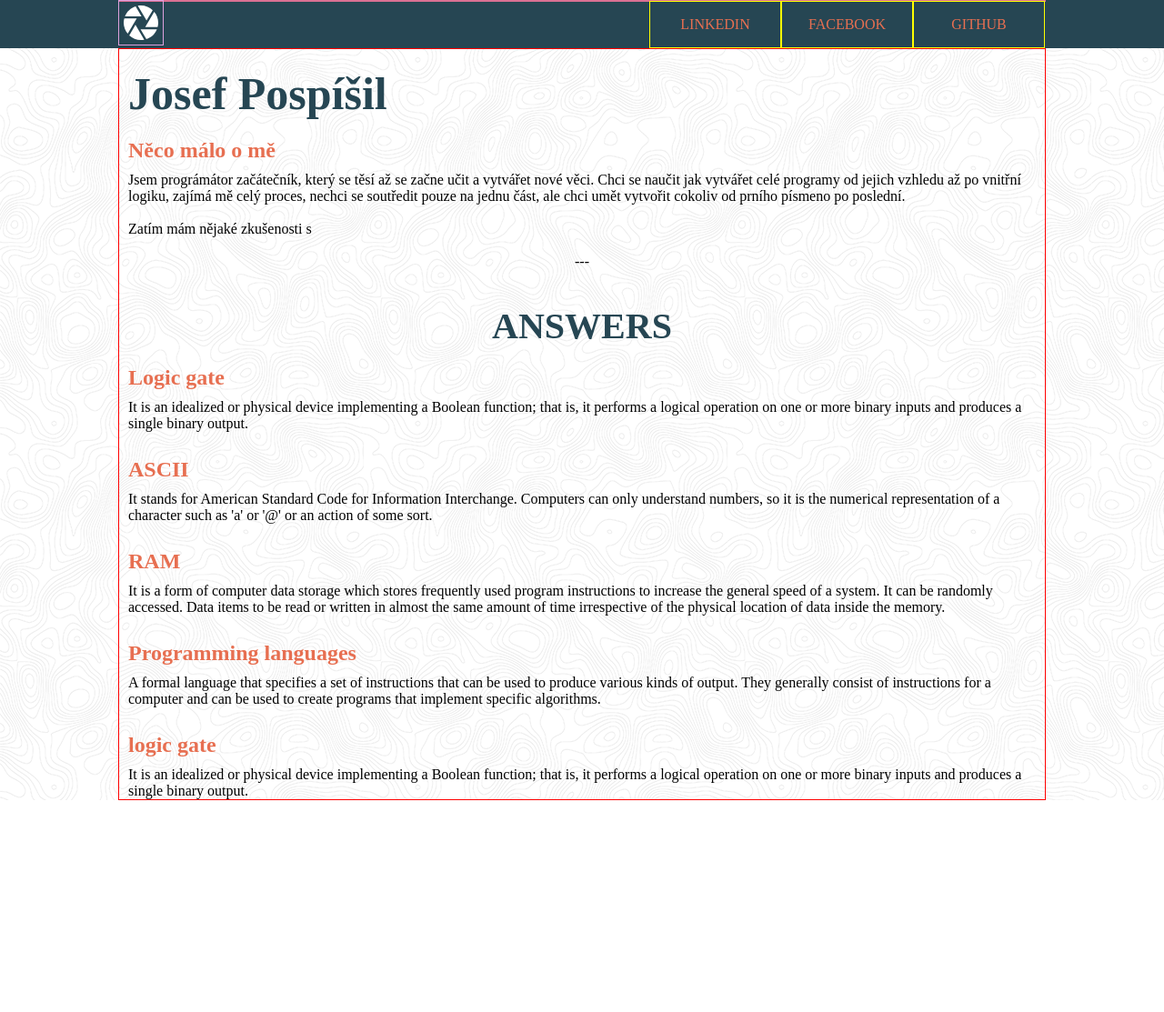
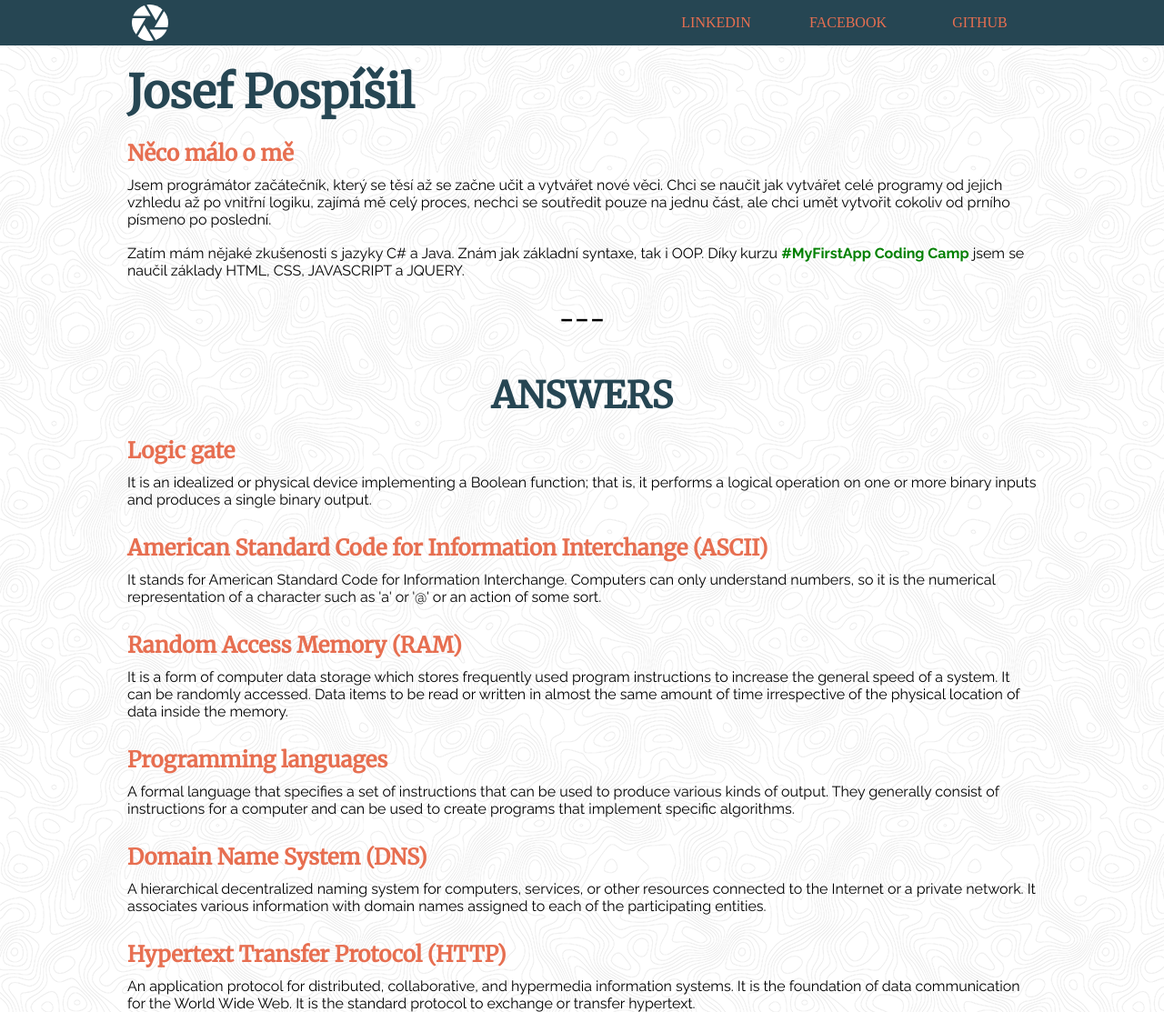
Before and after one commit to asgardpepa/WebsiteGreenFox0, a plain HTML site: page index.html in a window 1280 px wide. Shown: the whole page at 91% size. Before the commit the page ends 880 px from the top, so only its background shows below. Drawn offline with Linux system fonts and the light colour scheme; a web font is replaced by a local one.

Commit message:
Project done

```diff
--- a/index.html
+++ b/index.html
@@ -6,7 +6,8 @@
     <meta name="viewport" content="width=device-width, initial-scale=1.0">
     <link rel="stylesheet" href="styles.css">
     <link rel="preconnect" href="https://fonts.gstatic.com">
-<link href="https://fonts.googleapis.com/css2?family=Girassol&display=swap" rel="stylesheet">
+    <link rel="preconnect" href="https://fonts.gstatic.com">
+    <link href="https://fonts.googleapis.com/css2?family=Merriweather:ital,wght@0,300;0,400;1,300;1,400&family=Raleway:ital,wght@0,100;0,200;0,300;0,400;0,500;0,600;0,700;0,800;0,900;1,100;1,200;1,300;1,400;1,500;1,600;1,700;1,800;1,900&display=swap" rel="stylesheet">
     <title>Josef Pospíšil</title>
 </head>
 <body>
@@ -16,56 +17,67 @@
             <ul>
                 <li><a href="https://github.com/asgardpepa" target="_blank">GITHUB</a></li>
                 <li><a href="https://www.facebook.com/josef.pospisil.925/" target="_blank">FACEBOOK</a></li>
-                <li><a href="#">LINKEDIN</a></li>
+                <li><a href="https://www.linkedin.com/in/josef-posp%C3%AD%C5%A1il-7a8b4a184/" target="_blank">LINKEDIN</a></li>
             </ul>
             <div class="clearfix"></div>
         </nav>
     </header>
 
     <main>
-        <div>
-            <h1>Josef Pospíšil</h1>
+        <div id="AboutMe">
+            <h1><strong>Josef Pospíšil</strong></h1>
             <h2>Něco málo o mě</h2>
             <p>Jsem prográmátor začátečník, který se těsí až se začne učit a vytvářet nové věci.
                 Chci se naučit jak vytvářet celé programy od jejich vzhledu až po vnitřní logiku,
                 zajímá mě celý proces, nechci se soutředit pouze na jednu část, ale chci umět
                 vytvořit cokoliv od prního písmeno po poslední.
+            </p><br>
+            <p>Zatím mám nějaké zkušenosti s jazyky C# a Java. Znám jak základní syntaxe, tak i OOP.
+                Díky kurzu <a href="https://www.greenfoxacademy.cz/myfirstapp-coding-camp">#MyFirstApp Coding Camp</a> jsem se naučil
+                základy HTML, CSS, JAVASCRIPT a JQUERY.
             </p>
-            <br>
-            <p>Zatím mám nějaké zkušenosti s  </p>
-        </div>
-        <br>
-        <p id="separator">---</p>
-        <br>
+
+
+        </div><br>
+
+        <p id="separator">---</p><br>
+
         <h1 id="answersH1">ANSWERS</h1>
+
         <div class="answers">
             <h2>Logic gate</h2>
             <p>It is an idealized or physical device implementing a Boolean function; that is, it performs
                 a logical operation on one or more binary inputs and produces a single binary output.</p>
-        </div>
-        <br>
+        </div><br>
+
         <div class="answers">
-            <h2>ASCII</h2>
+            <h2>American Standard Code for Information Interchange (ASCII)</h2>
             <p>It stands for American Standard Code for Information Interchange. Computers can only understand numbers,
                  so it is the numerical representation of a character such as 'a' or '@' or an action of some sort.</p>
-        </div>
-        <br>
+        </div><br>
+
         <div class="answers">
-            <h2>RAM</h2>
+            <h2>Random Access Memory (RAM)</h2>
             <p>It is a form of computer data storage which stores frequently used program instructions to increase the general speed of a system. It can be randomly accessed.
                 Data items to be read or written in almost the same amount of time irrespective of the physical location of data inside the memory.</p>
-        </div>
-        <br>
+        </div><br>
+
         <div class="answers">
             <h2>Programming languages</h2>
             <p>A formal language that specifies a set of instructions that can be used to produce various kinds of output.
                 They generally consist of instructions for a computer and can be used to create programs that implement specific algorithms.</p>
-        </div>
-        <br>
+        </div><br>
+
         <div class="answers">
-            <h2>logic gate</h2>
-            <p>It is an idealized or physical device implementing a Boolean function; that is, it performs
-                a logical operation on one or more binary inputs and produces a single binary output.</p>
+            <h2>Domain Name System (DNS)</h2>
+            <p>A hierarchical decentralized naming system for computers, services, or other resources connected to the Internet or a private network.
+                It associates various information with domain names assigned to each of the participating entities.</p>
+        </div><br>
+
+        <div class="answers">
+            <h2>Hypertext Transfer Protocol (HTTP)</h2>
+            <p>An application protocol for distributed, collaborative, and hypermedia information systems.
+                It is the foundation of data communication for the World Wide Web. It is the standard protocol to exchange or transfer hypertext.</p>
         </div>
 
     </main>
@@ -73,6 +85,5 @@
     <footer>
 
     </footer>
-
 </body>
 </html>
--- a/styles.css
+++ b/styles.css
@@ -13,18 +13,24 @@ h1{
     font-size: 50px;
     margin-top: 20px;
     margin-bottom: 20px;
+    font-family: 'Merriweather', serif;
 }
 
 h2{
     color: #E76F51;
     margin-top: 10px;
     margin-bottom: 10px;
+    font-family: 'Merriweather', serif;
 }
 
+p{
+    font-family: 'Raleway', sans-serif;
+}
+/****** header *****/
 header{
     background: #264653;
 }
-/* header - navigation*/
+
 nav{
     width: 1020px;
     margin: 0 auto;
@@ -32,15 +38,14 @@ nav{
 
 nav ul{
     margin: 0px auto;
-    border: 1px solid palevioletred;
 }
 
 nav img{
+    margin-left: 10px;
     width: 50px;
     float: left;
     line-height: 50px;
     padding: 5px;
-    border: 1px solid plum;
 }
 
 nav ul li{
@@ -49,8 +54,6 @@ nav ul li{
     float: right;
     text-align: center;
     line-height: 50px;
-    border: 1px solid yellow;
-
 }
 
 nav ul li img{
@@ -77,11 +80,21 @@ main{
     width: 1020px;
     padding: 0 10px;
     margin: 0 auto;
-    border: 1px solid red;
+}
+
+#AboutMe a{
+    text-decoration: none;
+    color: green;
+    font-weight: 700;
+}
+
+#AboutMe a:hover{
+    background-color: rgba(216, 202, 202, 0.3);
 }
 
 #separator{
     text-align: center;
+    font-size: 40px;
 }
 
 #answersH1{
```
